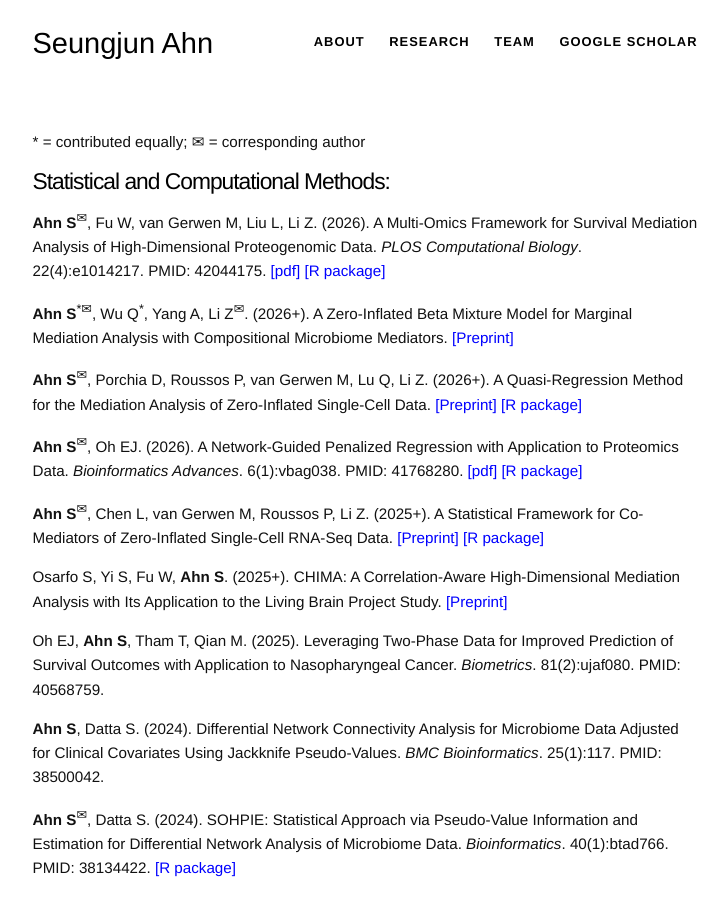
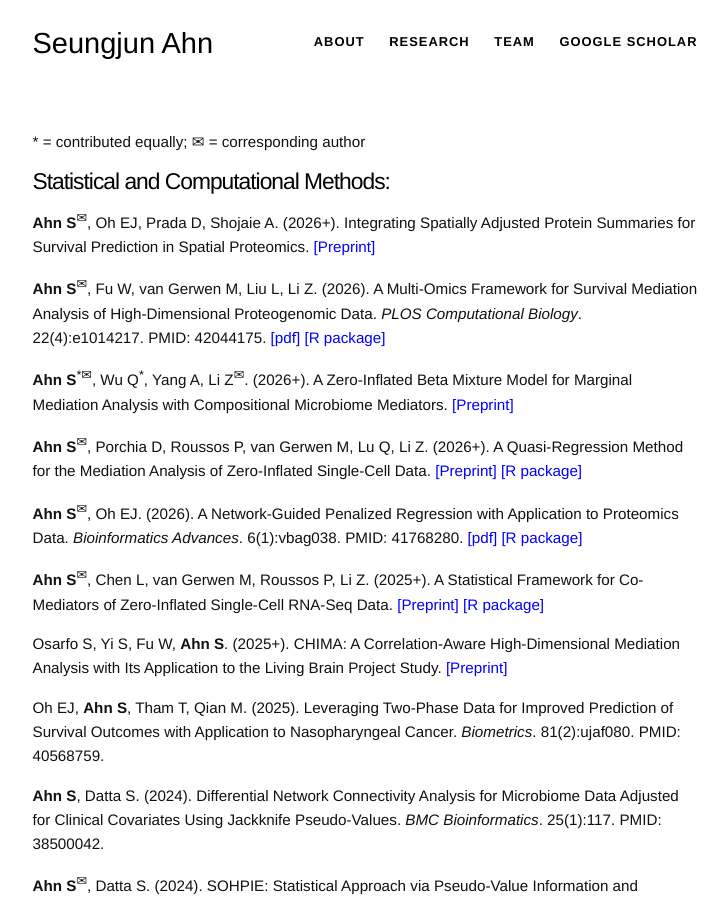
Before and after one commit to sjahnn/sjahnn.github.io, a Jekyll site: the page built from research.md, in a window 1280 px wide and 900 px high. Shown: the whole window, without its empty margins (275-1003 px from the left). Built offline with Jekyll 4.4.1, drawn with Linux system fonts in a browser that asks for light colours.

Commit message:
Update research.md

```diff
--- a/research.md
+++ b/research.md
@@ -35,6 +35,8 @@ Oh EJ, **Ahn S**, Tham T, Qian M. (2025+). Leveraging Two-Phase Data for Improve
 --->
 
 # Statistical and Computational Methods:
+**Ahn S**<sup><span>&#9993;</span></sup>, Oh EJ, Prada D, Shojaie A. (2026+). Integrating Spatially Adjusted Protein Summaries for Survival Prediction in Spatial Proteomics. <a href="https://www.biorxiv.org/content/10.64898/2026.06.08.730964v1" style="color: blue;">[Preprint]</a>
+
 **Ahn S**<sup><span>&#9993;</span></sup>, Fu W, van Gerwen M, Liu L, Li Z. (2026). A Multi-Omics Framework for Survival Mediation Analysis of High-Dimensional Proteogenomic Data. *PLOS Computational Biology*. 22(4):e1014217. PMID: 42044175. <a href="https://journals.plos.org/ploscompbiol/article?id=10.1371/journal.pcbi.1014217" style="color: blue;">[pdf]</a> <a href="https://cran.r-project.org/web/packages/SMAHP/index.html" style="color: blue;">[R package]</a>
 
 **Ahn S**<sup><span>&#42;</span></sup><sup><span>&#9993;</span></sup>, Wu Q<sup><span>&#42;</span></sup>, Yang A, Li Z<sup><span>&#9993;</span></sup>. (2026+). A Zero-Inflated Beta Mixture Model for Marginal Mediation Analysis with Compositional Microbiome Mediators. <a href="https://arxiv.org/abs/2605.04372" style="color: blue;">[Preprint]</a>
```
